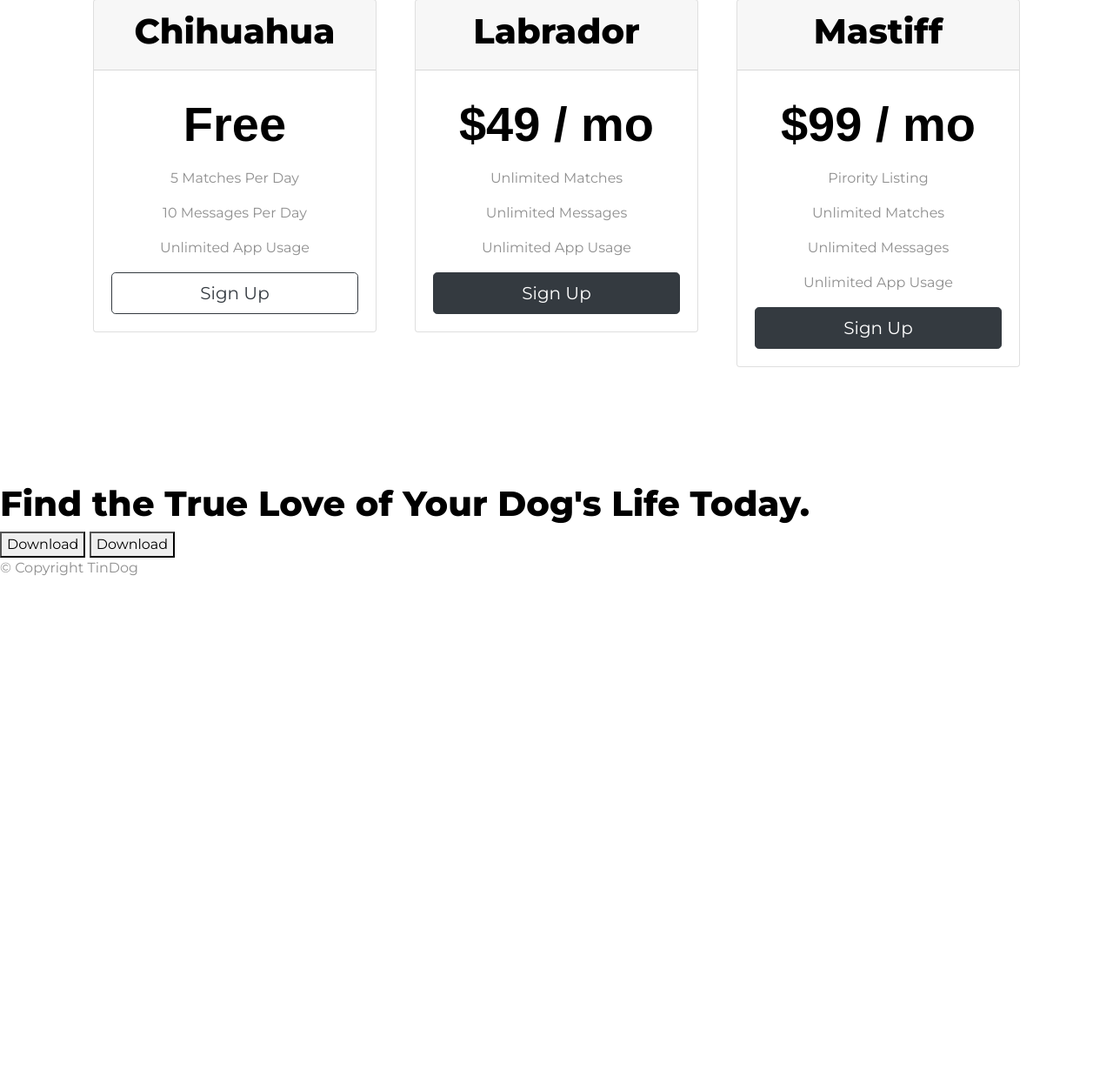
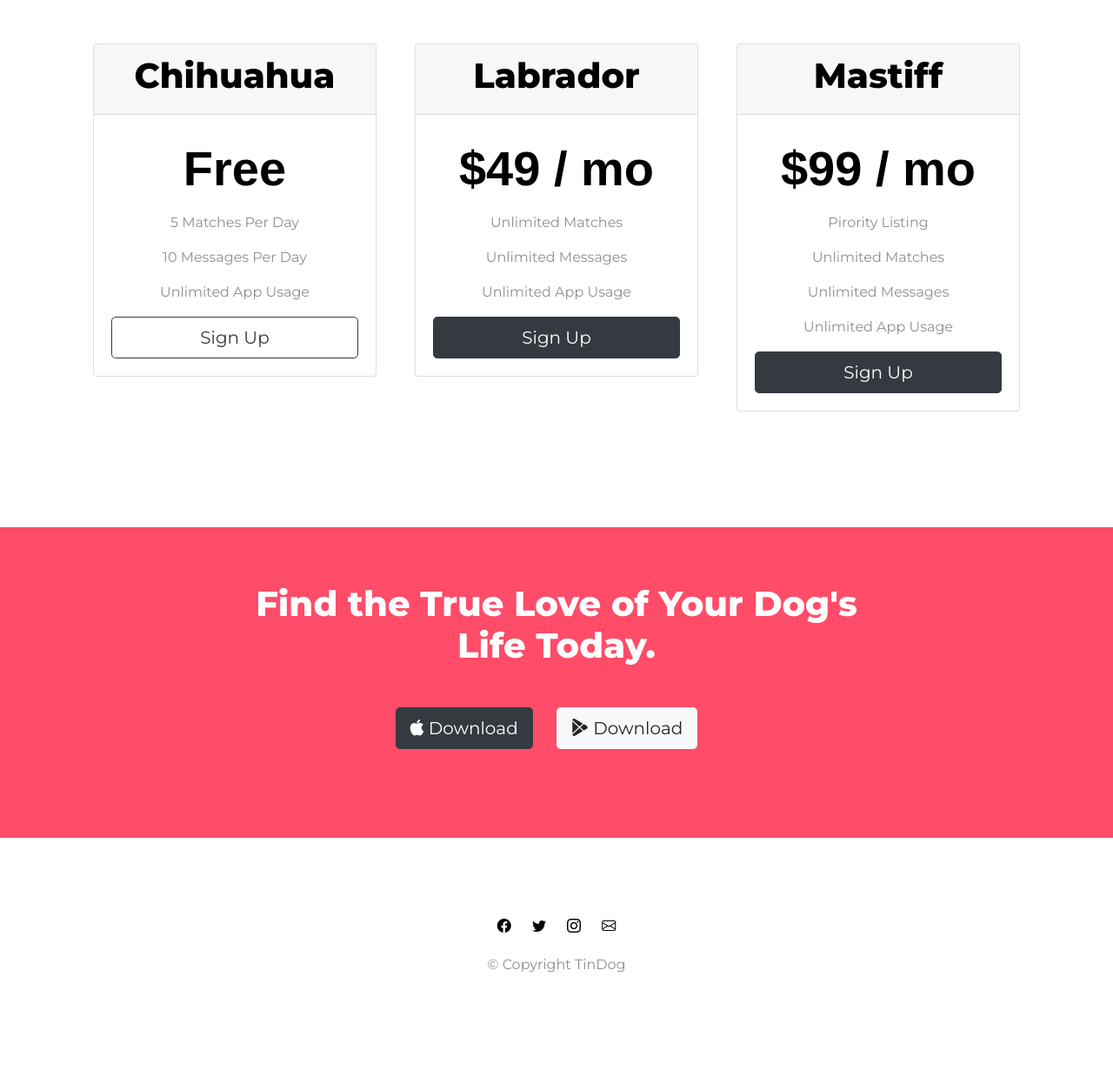
Before and after one commit to balibabu/Web-Development, a web app: file TinDog-Start-master/index.html in a window 1280 px wide. Shown: the part 2282-3528 px from the top of the page at 87% size. Before the commit the page ends 2944 px from the top, so only its background shows below. Run offline with its HTML, style and script files only (its server is not run), Linux system fonts and the light colour scheme; some libraries are stand-ins or nearby versions.

Commit message:
added icons in webpage

```diff
--- a/HTML - Personal Site/index.html
+++ b/HTML - Personal Site/index.html
@@ -4,6 +4,7 @@
         <meta charset="utf-8">
         <title>Balibabu's Personal Site</title>
         <link rel="stylesheet" href="CSS/styles.css">
+        <link rel="icon" href="bali.ico">
 
     </head>
     <body >
--- /dev/null
+++ b/Notes/notes.txt
@@ -0,0 +1,4 @@
+css media query to make page responsive
+
+hierarchical selectors
+combined selectors
--- a/TinDog-Start-master/css/styles.css
+++ b/TinDog-Start-master/css/styles.css
@@ -8,7 +8,8 @@ body{
     background-color: #ff4c68;
 }
 .container-fluid{
-    padding: 3% 15%;
+    padding: 3% 15% 7%;
+
 }
 h1{
     font-family: 'Montserrat', sans-serif;
@@ -53,17 +54,25 @@ h1{
 .title-img{
     width: 60%;
     transform: rotate(25deg);
+    position: absolute;
+    right: 30%;
+    /* z-index: 0; */
 
 }
 
 /* Features  */
 #features{
     color: black;
-    margin: 7% 15%;
+    padding: 7% 15%;
+    background-color: white;
+    position: relative;
+    z-index: 1;
+
 }
 .feature-box{
     text-align: center;
     padding: 5%;
+
 }
 
 .bi-check-circle-fill,.bi-bullseye,.bi-heart-fill{
@@ -128,3 +137,39 @@ h2{
     text-align: center;
     padding: 3% 2%;
 }
+
+@media (max-width:1000px){
+    #title{
+        text-align: center;
+    }
+    .title-img{
+        position: static;
+        transform: rotate(0);
+    }
+}
+
+/* <!-- Call to Action --> */
+
+#cta{
+    background-color: #ff4c68;
+    padding: 5% 20%;
+    text-align: center;
+}
+#octa-heading{
+    color: white;
+}
+
+/* footer  */
+#footer{
+    padding: 7% 15%;
+    text-align: center;
+}
+
+.social-icon,.p{
+    color: black;
+    padding: 20px 10px;
+}
+
+#footer p{   /*hierarchical selectors*/
+    padding: 20px 10px;
+}
--- a/TinDog-Start-master/index.html
+++ b/TinDog-Start-master/index.html
@@ -38,13 +38,13 @@
   <div class="collapse navbar-collapse" id="navbarSupportedContent">
       <ul class="navbar-nav ml-auto">
           <li class="nav-item">
-              <a class="nav-link" href="">Contact</a>
+              <a class="nav-link" href="#footer">Contact</a>
           </li>
           <li class="nav-item">
-              <a class="nav-link" href="">Pricing</a>
+              <a class="nav-link" href="#pricing">Pricing</a>
           </li>
           <li class="nav-item">
-              <a class="nav-link" href="">Download</a>
+              <a class="nav-link" href="#cta">Download</a>
           </li>
       </ul>
   </div>
@@ -208,9 +208,9 @@
 
   <section id="cta">
 
-    <h3>Find the True Love of Your Dog's Life Today.</h3>
-    <button type="button">Download</button>
-    <button type="button">Download</button>
+    <h3 id="octa-heading">Find the True Love of Your Dog's Life Today.</h3>
+    <button type="button" class="btn btn-dark btn-lg download-btn"><i class="fa fa-apple"></i> Download</button>
+    <button type="button" class="btn btn-light btn-lg download-btn"><i class="bi bi-google-play"></i> Download</button>
 
   </section>
 
@@ -219,6 +219,10 @@
 
   <footer id="footer">
 
+    <i class="social-icon bi bi-facebook"></i>
+    <i class="social-icon bi bi-twitter"></i>
+    <i class="social-icon bi bi-instagram"></i>
+    <i class="social-icon bi bi-envelope"></i>
     <p>© Copyright TinDog</p>
 
   </footer>
```
Also changed, not shown: HTML - Personal Site/bali.ico (added), Notes/bali.ico (added), 1 other file.
